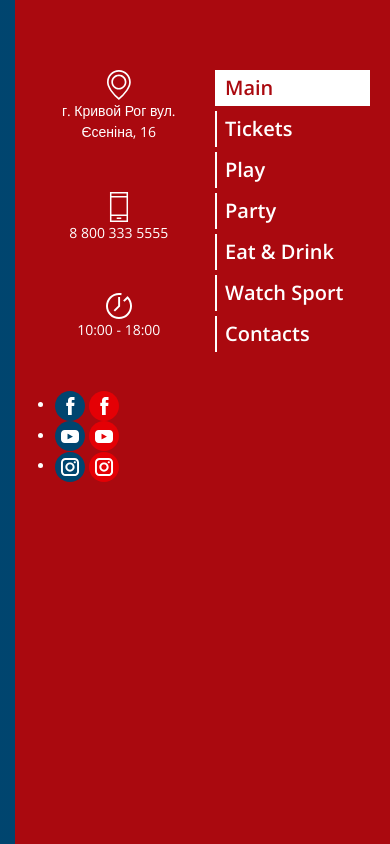
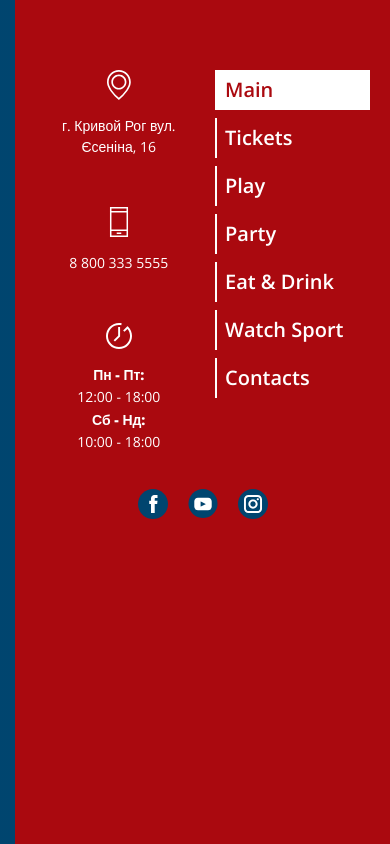
Before and after one commit to rslisenko/fun-park, a plain HTML site: page index.html in a window 390 px wide. Shown: the top 844 px of the page. Drawn offline with nearby package versions, Linux system fonts and the light colour scheme.

Commit message:
mobile nav in progress

```diff
--- a/index.html
+++ b/index.html
@@ -30,7 +30,8 @@
                     </div>
                     <div class="working-info__item">
                         <img class="icon" src="images/clock.svg">
-                        <p>10:00 - 18:00</p>
+                        <p><span>Пн - Пт:</span>12:00 - 18:00</p>
+                        <p><span>Сб - Нд:</span>10:00 - 18:00</p>
                     </div>
                 </div>
                 <ul class="socials">
@@ -93,7 +94,8 @@
                     </div>
                     <div class="working-info__item">
                         <img class="icon" src="images/clock.svg">
-                        <p>10:00 - 18:00</p>
+                        <p><span>Пн - Пт:</span>12:00 - 18:00</p>
+                        <p><span>Сб - Нд:</span>10:00 - 18:00</p>
                     </div>
                 </div>
                 <ul id="sections-nav" class="sections-nav">
@@ -182,6 +184,7 @@
 
                 <!-- BEGIN  INFO SECTION -->
                 <section  id="section-1" class="info-section section section-1 fp-auto-height" data-anchor="section-1">
+                    <div class="info-section__inner">
                         <div class="left">
                             <h2>Один квиток на всі розваги</h2>
                             <div class="tickets">
@@ -231,10 +234,11 @@
                                 </div>
                                 <div class="form-row">
                                     <div class="btn-wrapper text-center">
-                                    <input class="inactive" type="submit" name="submit" value="Відправити">
+                                        <input class="btn inactive" type="submit" name="submit" value="Відправити">
                                     </div>
                                 </div>
                             </form>
+                        </div>
                     </div>
                 </section>
                 <!-- END INFO SECTION -->
--- a/scss/_global.scss
+++ b/scss/_global.scss
@@ -246,13 +246,15 @@ span {
 			max-width: 140px;
 			font-size: 12px;
 			font-family: $main_font;
-			margin-bottom: 5px;
+			margin-bottom: 0px;
 			span {
+				display: block;
 				font-weight: 800;
 			}
 		}
 		img {
 			margin-bottom: 10px;
+		}
 	}
 }
 .socials {
@@ -288,7 +290,6 @@ span {
 			width: 100%;
 			height: 100%;
 			opacity: 0;
-			}
 		}
 	}
 }
@@ -342,8 +343,21 @@ span {
 		&__item {
 			text-align: center;
 			margin-bottom: 50px;
+			&:last-child {
+				margin-bottom: 0;
+			}
+			img {
+				margin-bottom: 15px;
+			}
 			a {
 				display: block;
+			}
+			p {
+				margin-bottom: 0px;
+				span {
+					font-weight: 800;
+					display: block;
+				}
 			}
 		}
 	}
@@ -353,6 +367,9 @@ span {
 		margin-top: 50px;
 		margin-right: 0;
 		li {
+			padding-top: 4px;
+			padding-bottom: 4px;
+			margin-bottom: 8px;
 			&.active {
 				a {
 					color: $brown;
@@ -369,6 +386,11 @@ span {
 	}
 	.socials {
 		width: 100%;
+		justify-content: center;
+		li {
+			margin-left: 10px;
+			margin-right: 10px;
+		}
 	}
 }
 
--- a/scss/sections/_info-section.scss
+++ b/scss/sections/_info-section.scss
@@ -102,7 +102,7 @@
 		}
 		input[type="submit"],
 		button[type="submit"] {
-
+			padding: 11px 25px;
 		}
 		input[type="checkbox"] {
 			display: none;
```
Also changed, not shown: css/app.css. Lines whose indentation alone changed are shown as unchanged.
